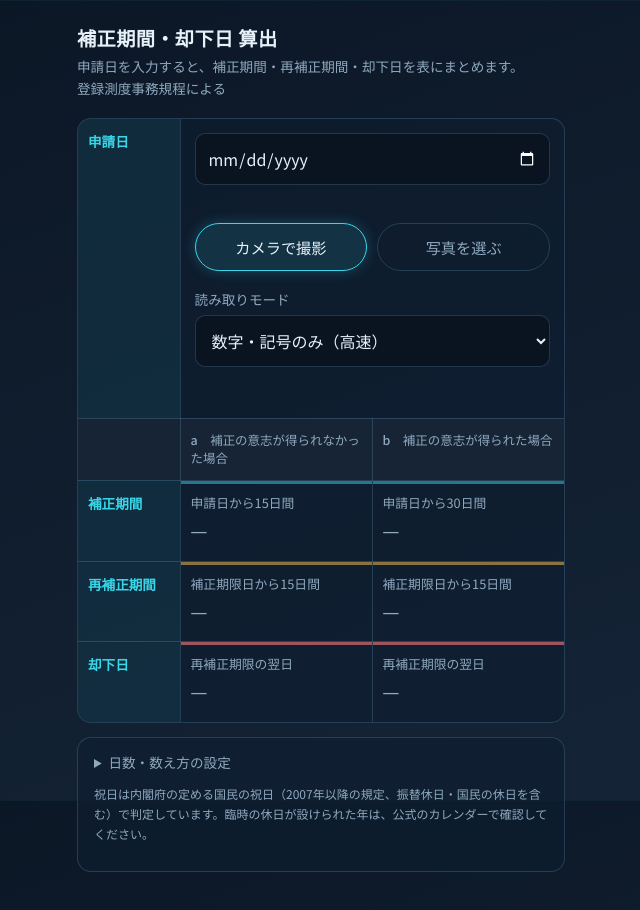
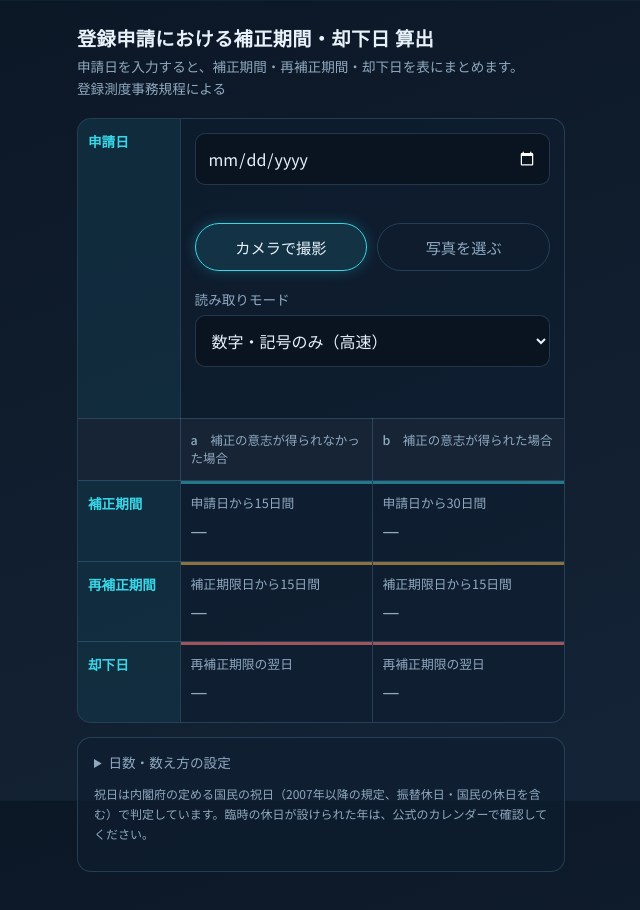
Before and after one commit to itoshiaki2008-coder/deadline, a plain HTML site: page index.html in a window 1280 px wide. Shown: the whole page, without its empty margins (319-959 px from the left). Drawn offline with Linux system fonts and the light colour scheme.

Commit message:
Update index.html

```diff
--- a/index.html
+++ b/index.html
@@ -76,7 +76,7 @@ tr.s4 td{box-shadow:inset 0 3px 0 rgba(255,122,122,.6)}
 </head>
 <body>
 <main>
-  <h1>補正期間・却下日 算出</h1>
+  <h1>登録申請における補正期間・却下日 算出</h1>
   <p class="lead">申請日を入力すると、補正期間・再補正期間・却下日を表にまとめます。<br>登録測度事務規程による</p>
 
   <section class="card tbl">
```
